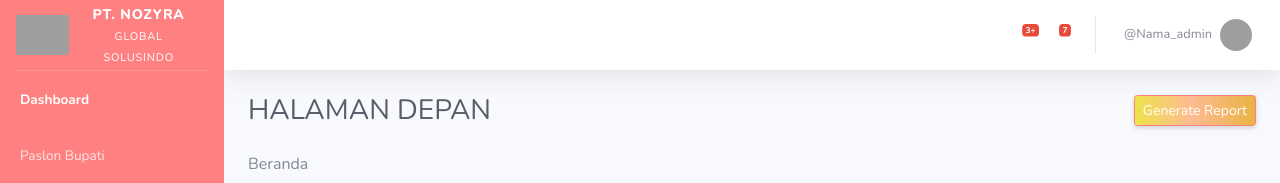
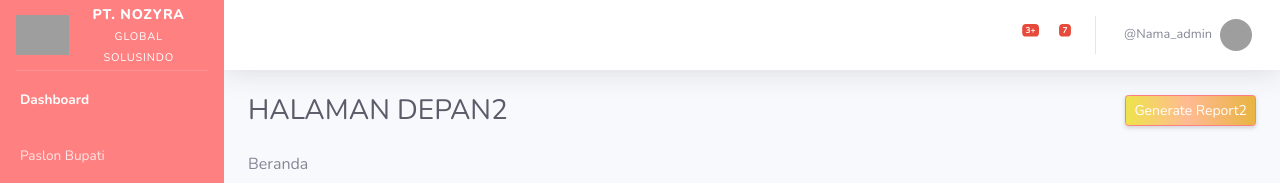
Before and after one commit to shabry-nozyra/my-app, a React (Create React App) app: page / in a window 1280 px wide. Shown: the top 183 px of the page. Built offline with nearby package versions, Linux system fonts and the light colour scheme; grey boxes are pictures that could not be loaded; some icons are missing.

Commit message:
ubah home.js

```diff
--- a/src/Home.js
+++ b/src/Home.js
@@ -4,9 +4,9 @@ function Home() {
     return (
         <div className="">
             <div className="d-sm-flex align-items-center justify-content-between mb-4">
-                <h1 className="h3 mb-0 text-gray-800">HALAMAN DEPAN</h1>
+                <h1 className="h3 mb-0 text-gray-800">HALAMAN DEPAN2</h1>
                 <a href="#" className="d-none d-sm-inline-block btn btn-sm btn-primary shadow-sm"><i
-                    className="fas fa-download fa-sm text-white-50"></i> Generate Report</a>
+                    className="fas fa-download fa-sm text-white-50"></i> Generate Report2</a>
             </div>
             <div className="row pt-0">
                 <div className="col-12 header-bar">
```
